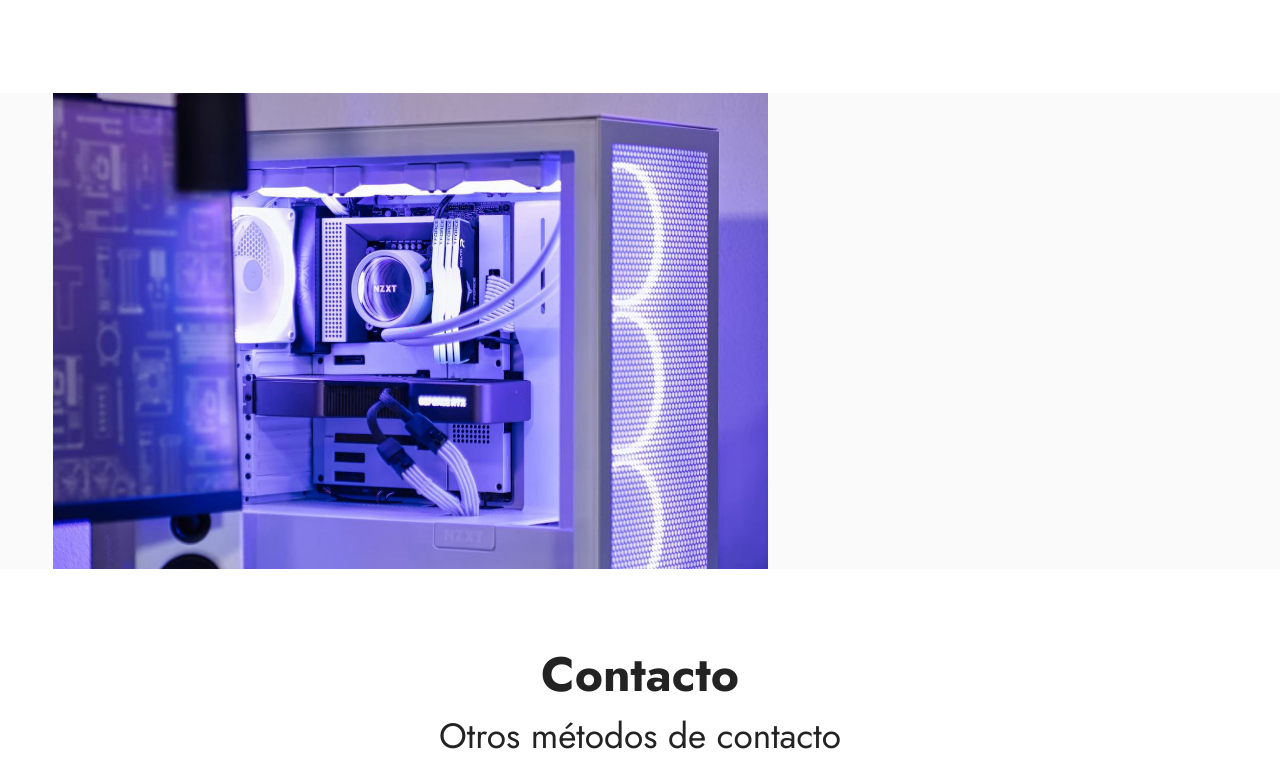
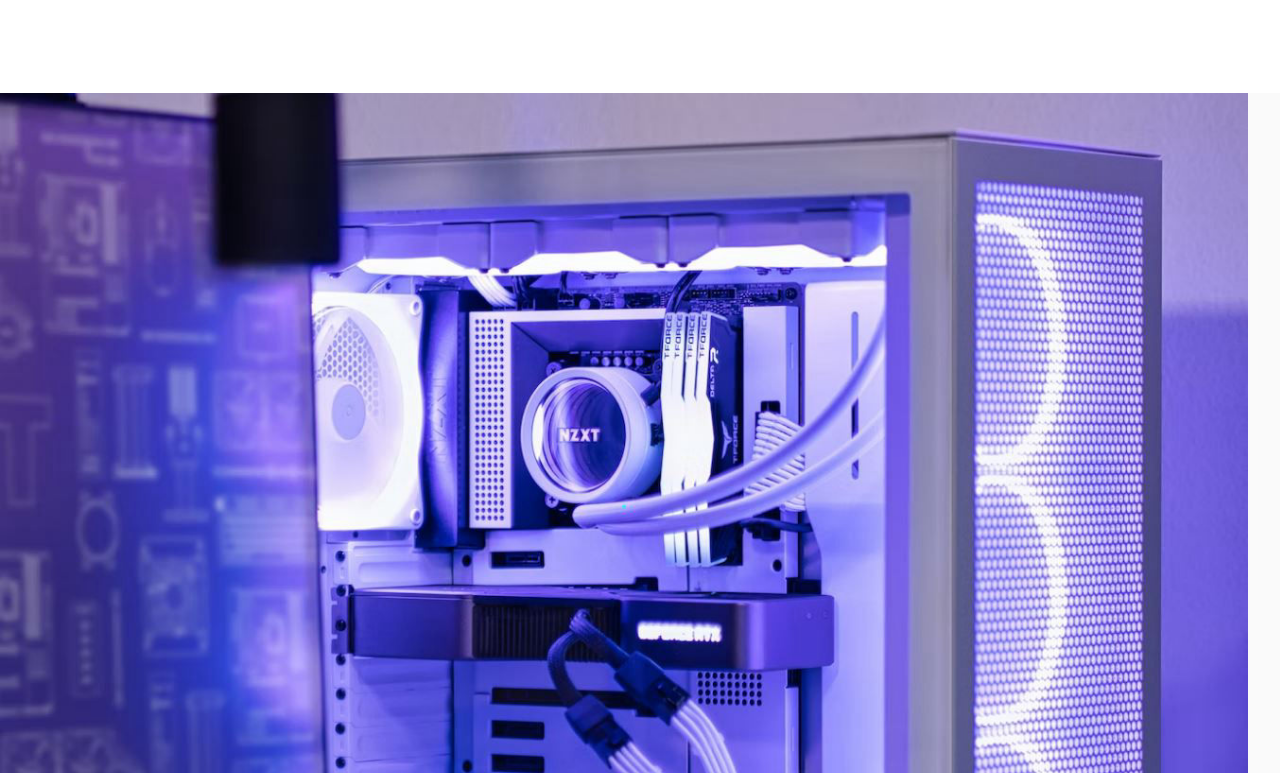
Before and after one commit to TVRONALD/PC360, a plain HTML site: page index.html in a window 1280 px wide. Shown: the part 1928-2701 px from the top of the page. Drawn offline with Linux system fonts and the light colour scheme; files whose address does not match are found by name.

Commit message:
Update index.html

```diff
--- a/index.html
+++ b/index.html
@@ -133,7 +133,7 @@
 
     <div class="container-fluid">
         <div class="row justify-content-center">
-            <div class="col-lg-7 col-12">
+            <div class="col-lg-12 col-12">
                 <div class="image-wrapper">
                     <img class="w-100" src="assets/images/img3-1320x880.jpg" alt="img">
                 </div>
```
